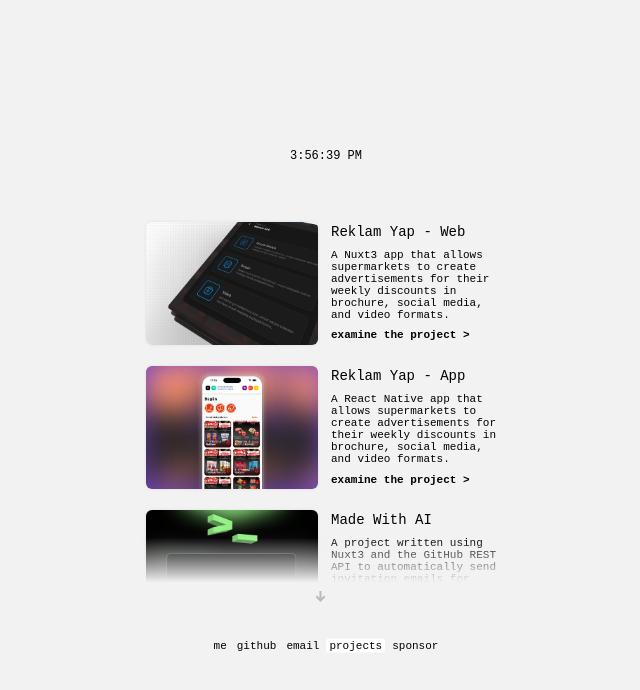
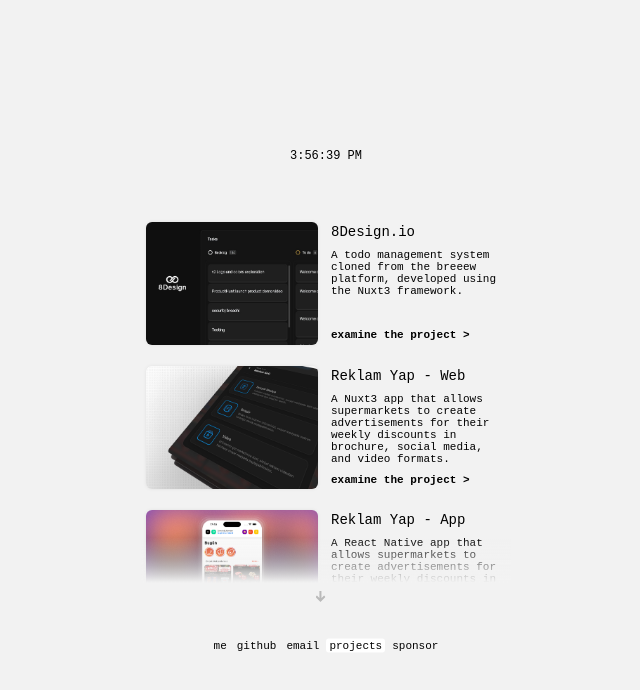
Before and after one commit to zackha/me.zackha.com, a Nuxt app: page /projects in a window 1280 px wide. Shown: the top 690 px of the page, without its empty margins (314-954 px from the left). Built offline with nearby package versions, Linux system fonts and the light colour scheme.

Commit message:
added new projects

```diff
--- a/pages/projects.vue
+++ b/pages/projects.vue
@@ -3,6 +3,26 @@
     <div class="arrow-up"></div>
     <div class="pane">
       <div class="projects scrollable">
+        <div class="project mb">
+          <div class="image-wrapper">
+            <a href="https://dashboard.8design.io" target="_blank">
+              <nuxt-img format="webp" width="300" src="/images/8design.jpg" />
+            </a>
+          </div>
+          <div class="description">
+            <div class="projectname">8Design.io</div>
+            <div class="detail">
+              A todo management system cloned from the breeew platform,
+              developed using the Nuxt3 framework.
+            </div>
+            <a
+              class="visit link"
+              target="_blank"
+              href="https://dashboard.8design.io"
+              >examine the project ></a
+            >
+          </div>
+        </div>
         <div class="project mb">
           <div class="image-wrapper">
             <a href="https://giris.reklamyap.app" target="_blank">
@@ -156,7 +176,7 @@
             >
           </div>
         </div>
-        <div class="project mb">
+        <!--<div class="project mb">
           <div class="image-wrapper">
             <a href="/images/terodon.png" target="_blank">
               <nuxt-img format="webp" width="300" src="/images/terodon.png" />
@@ -171,7 +191,7 @@
               >examine the project ></a
             >
           </div>
-        </div>
+        </div>-->
         <div class="project mb">
           <div class="image-wrapper">
             <a href="/images/reybul-bg.png" target="_blank">
@@ -190,14 +210,14 @@
         </div>
         <div class="project mb">
           <div class="image-wrapper">
-            <a href="/images/zackha.png" target="_blank">
-              <nuxt-img format="webp" width="300" src="/images/zackha.png" />
+            <a href="/images/zackha.jpg" target="_blank">
+              <nuxt-img format="webp" width="300" src="/images/zackha.jpg" />
             </a>
           </div>
           <div class="description">
             <div class="projectname">zackha.com</div>
             <div class="detail">
-              This is still in the process of being developed...
+              My personal website has been developed using Nuxt2.
             </div>
             <a class="visit link" target="_blank" href="https://zackha.com/"
               >examine the project ></a
```
Also changed, not shown: static/images/8design.jpg (added), static/images/zackha.jpg (added).
